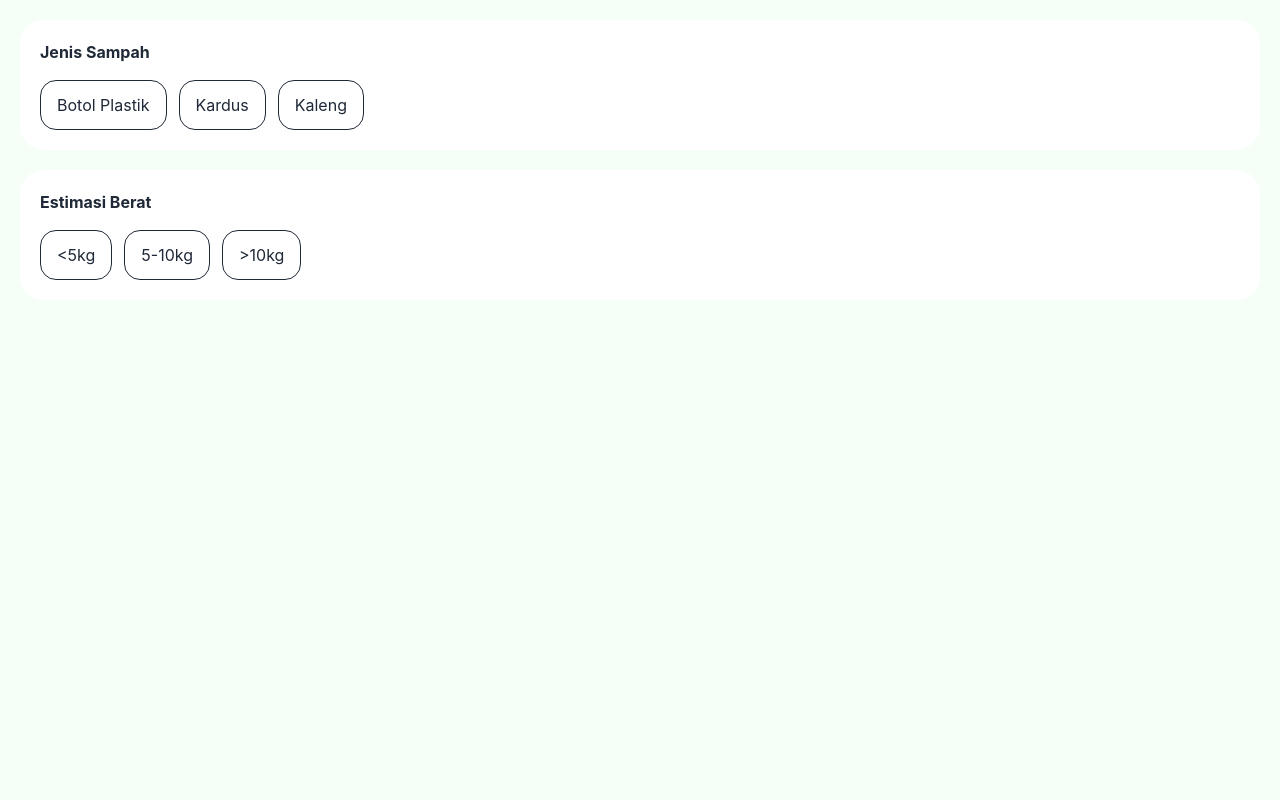
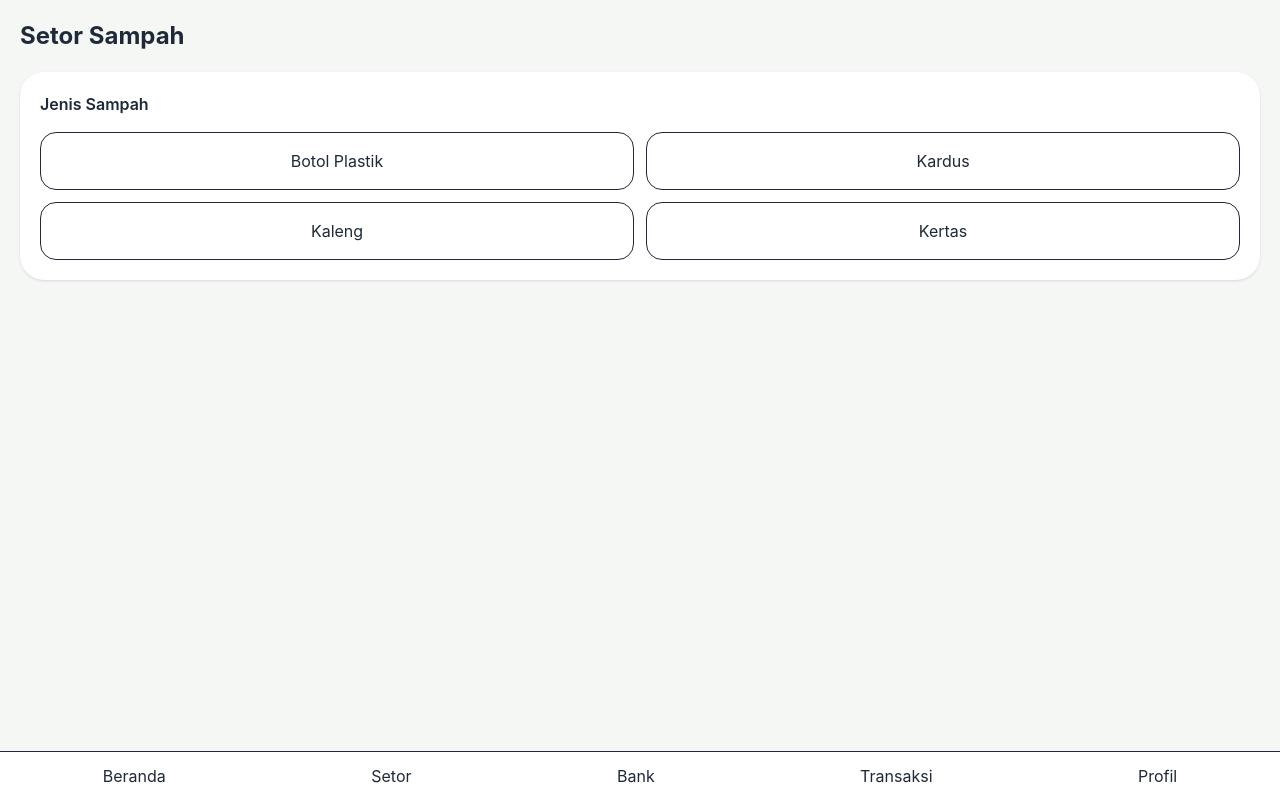
Before and after one commit to packet-ali/Alihasil, a React (Vite) app: page /setor in a window 1280 px wide. Built offline with nearby package versions, Linux system fonts and the light colour scheme; no server answers.

Commit message:
Refactor waste selection and weight estimation UI

```diff
--- a/src/pages/setor/SetorSampah.jsx
+++ b/src/pages/setor/SetorSampah.jsx
@@ -1,23 +1,26 @@
 import { useState } from 'react'
+import BottomNavbar from '../../components/navbar/BottomNavbar'
 
 export default function SetorSampah() {
-  const [selectedWaste, setSelectedWaste] = useState('')
-  const [selectedWeight, setSelectedWeight] = useState('')
+  const [selected, setSelected] = useState('')
 
   return (
-    <div className='p-5 space-y-5'>
-      <div className='bg-white p-5 rounded-3xl'>
-        <h2 className='font-bold mb-4'>Jenis Sampah</h2>
+    <div className='min-h-screen bg-[#f5f7f5] p-5 pb-24'>
+      <h1 className='text-2xl font-bold'>Setor Sampah</h1>
 
-        <div className='flex gap-3 flex-wrap'>
-          {['Botol Plastik', 'Kardus', 'Kaleng'].map((item) => (
+      <div className='bg-white p-5 rounded-3xl shadow mt-5'>
+        <h2 className='font-semibold mb-4'>Jenis Sampah</h2>
+
+        <div className='grid grid-cols-2 gap-3'>
+          {['Botol Plastik', 'Kardus', 'Kaleng', 'Kertas'].map((item) => (
             <button
               key={item}
-              onClick={() => setSelectedWaste(item)}
-              className={`
-                px-4 py-3 rounded-2xl border
-                ${selectedWaste === item ? 'bg-green-600 text-white' : 'bg-white'}
-              `}
+              onClick={() => setSelected(item)}
+              className={`p-4 rounded-2xl border ${
+                selected === item
+                  ? 'bg-green-600 text-white'
+                  : 'bg-white'
+              }`}
             >
               {item}
             </button>
@@ -25,24 +28,7 @@ export default function SetorSampah() {
         </div>
       </div>
 
-      <div className='bg-white p-5 rounded-3xl'>
-        <h2 className='font-bold mb-4'>Estimasi Berat</h2>
-
-        <div className='flex gap-3'>
-          {['<5kg', '5-10kg', '>10kg'].map((item) => (
-            <button
-              key={item}
-              onClick={() => setSelectedWeight(item)}
-              className={`
-                px-4 py-3 rounded-2xl border
-                ${selectedWeight === item ? 'bg-green-600 text-white' : 'bg-white'}
-              `}
-            >
-              {item}
-            </button>
-          ))}
-        </div>
-      </div>
+      <BottomNavbar />
     </div>
   )
 }
```
